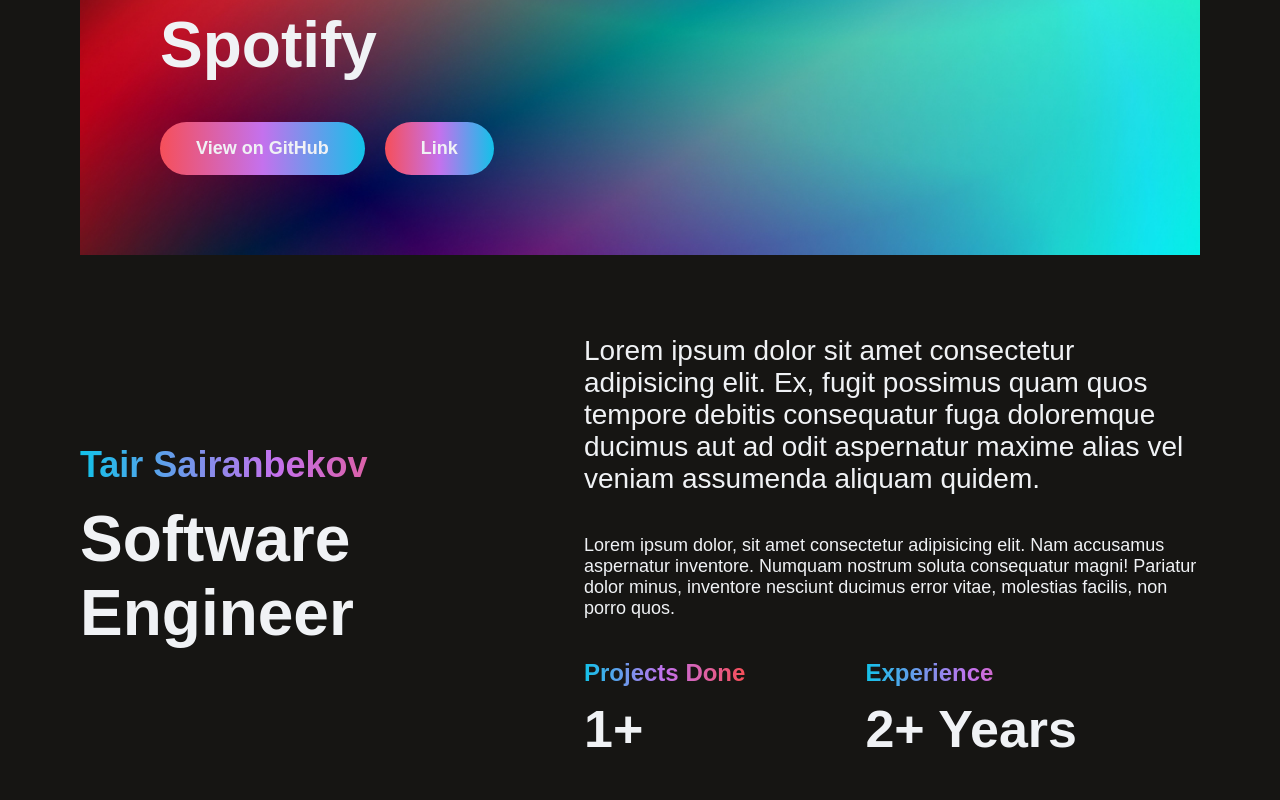
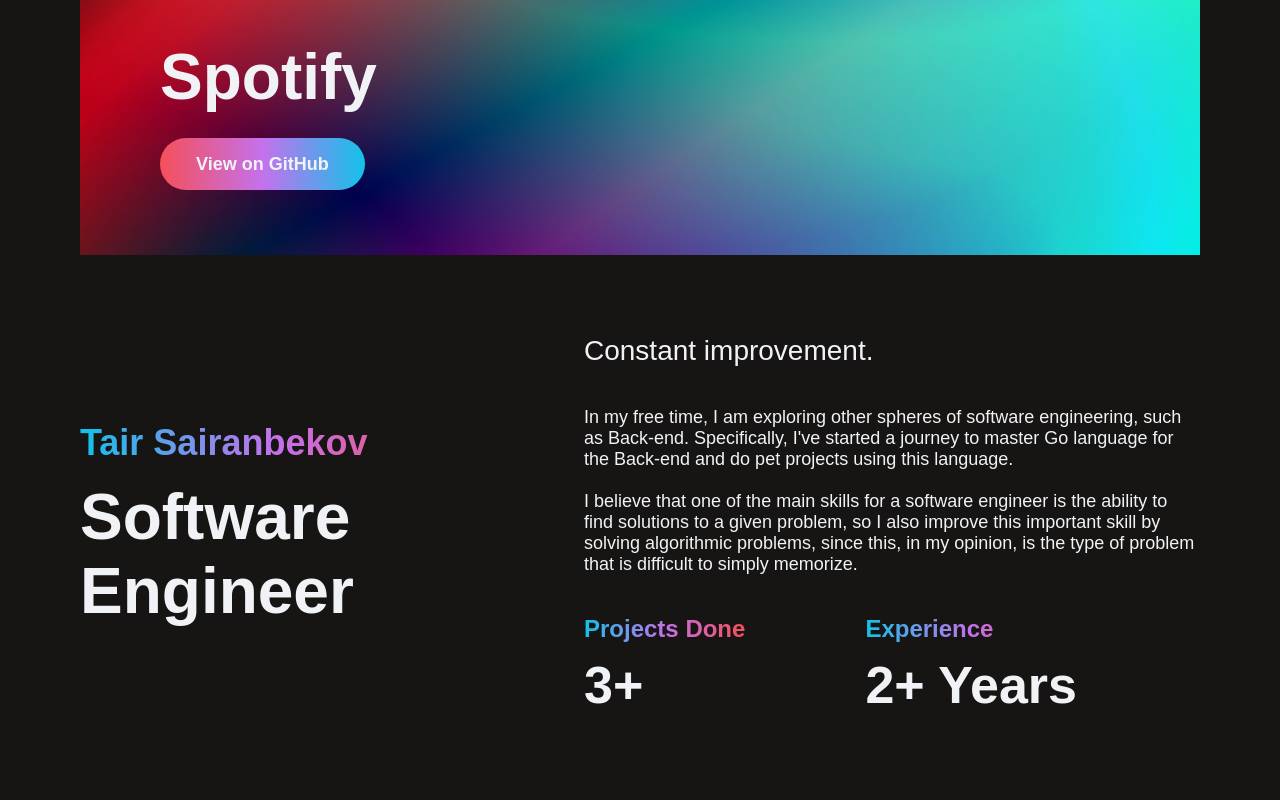
Before and after one commit to Tairascii/portfolio, a Vue app: page / in a window 1280 px wide. Shown: the part 2680-3480 px from the top of the page. Built offline with nearby package versions, Linux system fonts and the light colour scheme; a web font is replaced by a local one.

Commit message:
changed mock text

```diff
--- a/src/components/ExperiencePart/ExperiencePart.vue
+++ b/src/components/ExperiencePart/ExperiencePart.vue
@@ -10,21 +10,21 @@
       <h3 class="role">Software Engineer</h3>
     </div>
     <div class="experience">
-      <p class="info bigger">
-        Lorem ipsum dolor sit amet consectetur adipisicing elit. Ex, fugit
-        possimus quam quos tempore debitis consequatur fuga doloremque ducimus
-        aut ad odit aspernatur maxime alias vel veniam assumenda aliquam quidem.
-      </p>
+      <p class="info bigger">Constant improvement.</p>
       <p class="info smaller">
-        Lorem ipsum dolor, sit amet consectetur adipisicing elit. Nam accusamus
-        aspernatur inventore. Numquam nostrum soluta consequatur magni! Pariatur
-        dolor minus, inventore nesciunt ducimus error vitae, molestias facilis,
-        non porro quos.
+        In my free time, I am exploring other spheres of software engineering,
+        such as Back-end. Specifically, I've started a journey to master Go
+        language for the Back-end and do pet projects using this language.
+        <br /> <br />
+        I believe that one of the main skills for a software engineer is the
+        ability to find solutions to a given problem, so I also improve this
+        important skill by solving algorithmic problems, since this, in my
+        opinion, is the type of problem that is difficult to simply memorize.
       </p>
       <div class="numbers">
         <div class="projectsNumber">
           <span class="gradientTitle">Projects Done</span>
-          <span class="resultNumber">1+</span>
+          <span class="resultNumber">3+</span>
         </div>
         <div class="experienceNumber">
           <span class="gradientTitle">Experience</span>
--- a/src/components/SelectedProject/SelectedProject.vue
+++ b/src/components/SelectedProject/SelectedProject.vue
@@ -30,8 +30,12 @@
     <div class="spotify">
       <span class="projectName"> Spotify </span>
       <div class="buttons">
-        <button class="github">View on GitHub</button>
-        <button class="link">Link</button>
+        <a
+          class="github"
+          href="https://github.com/Tairascii/spotify"
+          target="_blank"
+          >View on GitHub</a
+        >
       </div>
     </div>
   </section>
```
